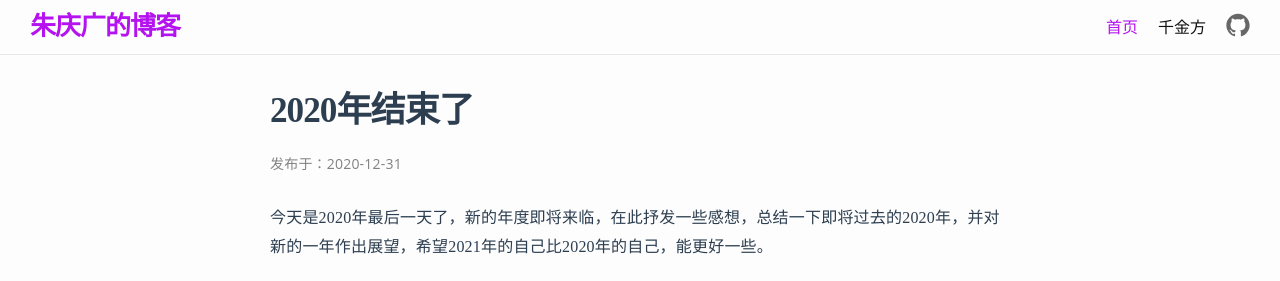
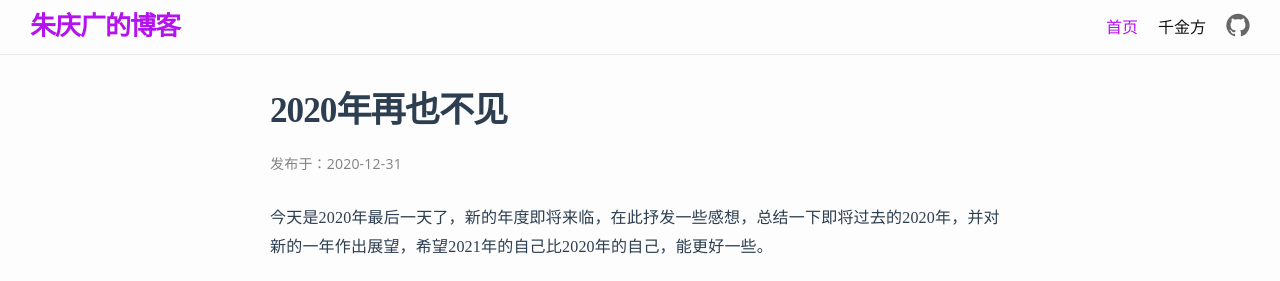
Before and after one commit to zhuqingguang/zhuqingguang.github.io, a Jekyll site: the page built from docs/_posts/2020-12-31-the-end-2020.md, in a window 1280 px wide. Shown: the top 281 px of the page. Built offline with Jekyll 4.4.1, drawn with Linux system fonts in a browser that asks for light colours; some web fonts are replaced; comment, search, counter and statistics services are not loaded.

Commit message:
修复格式问题

```diff
--- a/docs/_posts/2020-12-31-the-end-2020.md
+++ b/docs/_posts/2020-12-31-the-end-2020.md
@@ -1,12 +1,12 @@
 ---
 layout: post
-title:  "2020年结束了"
+title:  "2020年再也不见"
 date:   2020-12-31
 categories: other
 ---
 
 今天是2020年最后一天了，新的年度即将来临，在此抒发一些感想，总结一下即将过去的2020年，并对新的一年作出展望，希望2021年的自己比2020年的自己，能更好一些。
-
+<!-- more -->
 
 ## 风云变幻的2020
 毕业参加工作之后明显感觉到时间过得越来越快了，以周为单位，时间迅速地流逝，自己也变老了很多。回顾这一年，经历了好多事情。
```
